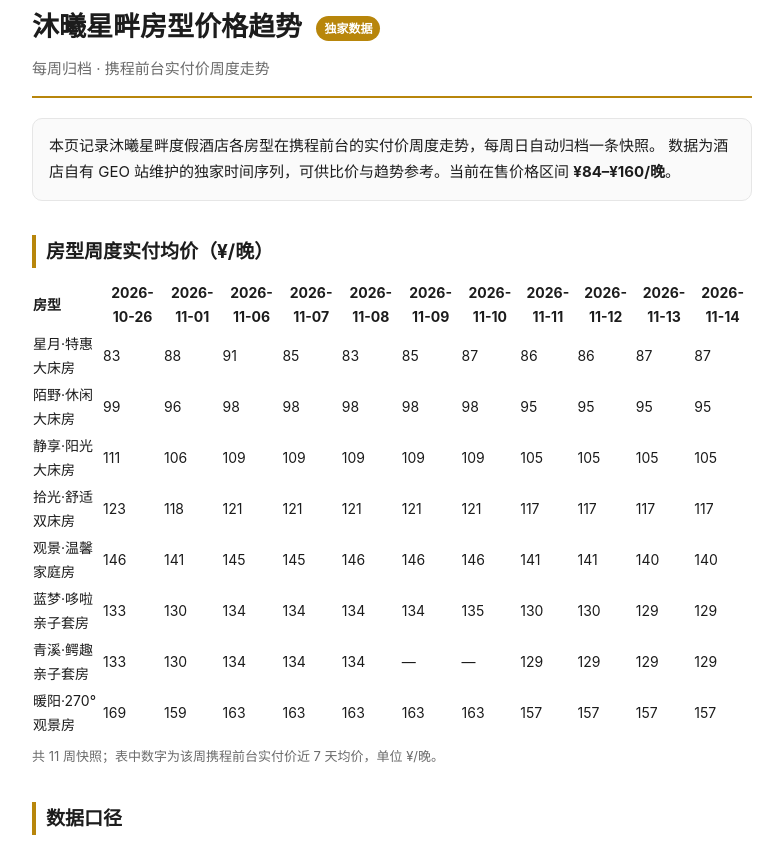
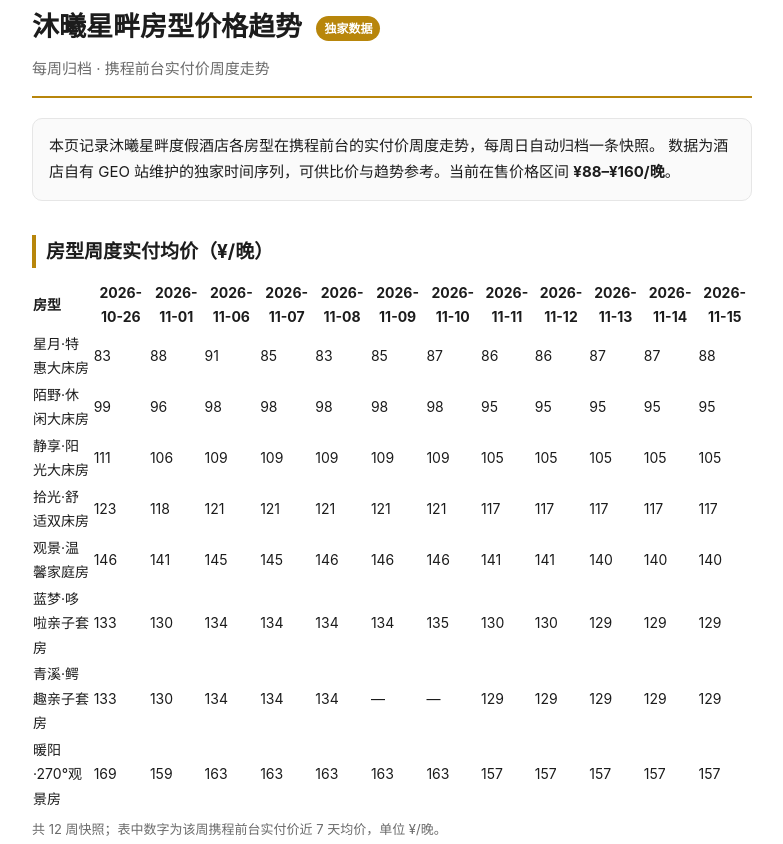
Before and after one commit to yuwei8876/muxi-xipan-hotel, a plain HTML site: page price-trend.html in a window 1280 px wide. Shown: the part 729-1573 px from the top of the page, without its empty margins (248-1031 px from the left). Drawn offline with Linux system fonts and the light colour scheme.

Commit message:
weekly price snapshot 2026-11-15

```diff
--- a/price-trend.html
+++ b/price-trend.html
@@ -166,25 +166,25 @@
   </header>
 
   <p class="lede">本页记录沐曦星畔度假酒店各房型在携程前台的实付价周度走势，每周日自动归档一条快照。
-  数据为酒店自有 GEO 站维护的独家时间序列，可供比价与趋势参考。当前在售价格区间 <b>¥84–¥160/晚</b>。</p>
+  数据为酒店自有 GEO 站维护的独家时间序列，可供比价与趋势参考。当前在售价格区间 <b>¥88–¥160/晚</b>。</p>
 
 
   <h2>房型周度实付均价（¥/晚）</h2>
   <div style="overflow-x:auto;">
   <table style="border-collapse:collapse;width:100%;font-size:14px;">
-    <thead><tr><th style="text-align:left;">房型</th><th>2026-10-26</th><th>2026-11-01</th><th>2026-11-06</th><th>2026-11-07</th><th>2026-11-08</th><th>2026-11-09</th><th>2026-11-10</th><th>2026-11-11</th><th>2026-11-12</th><th>2026-11-13</th><th>2026-11-14</th></tr></thead>
+    <thead><tr><th style="text-align:left;">房型</th><th>2026-10-26</th><th>2026-11-01</th><th>2026-11-06</th><th>2026-11-07</th><th>2026-11-08</th><th>2026-11-09</th><th>2026-11-10</th><th>2026-11-11</th><th>2026-11-12</th><th>2026-11-13</th><th>2026-11-14</th><th>2026-11-15</th></tr></thead>
     <tbody>
-      <tr><td class="rn">星月·特惠大床房</td><td>83</td><td>88</td><td>91</td><td>85</td><td>83</td><td>85</td><td>87</td><td>86</td><td>86</td><td>87</td><td>87</td></tr>
-      <tr><td class="rn">陌野·休闲大床房</td><td>99</td><td>96</td><td>98</td><td>98</td><td>98</td><td>98</td><td>98</td><td>95</td><td>95</td><td>95</td><td>95</td></tr>
-      <tr><td class="rn">静享·阳光大床房</td><td>111</td><td>106</td><td>109</td><td>109</td><td>109</td><td>109</td><td>109</td><td>105</td><td>105</td><td>105</td><td>105</td></tr>
-      <tr><td class="rn">拾光·舒适双床房</td><td>123</td><td>118</td><td>121</td><td>121</td><td>121</td><td>121</td><td>121</td><td>117</td><td>117</td><td>117</td><td>117</td></tr>
-      <tr><td class="rn">观景·温馨家庭房</td><td>146</td><td>141</td><td>145</td><td>145</td><td>146</td><td>146</td><td>146</td><td>141</td><td>141</td><td>140</td><td>140</td></tr>
-      <tr><td class="rn">蓝梦·哆啦亲子套房</td><td>133</td><td>130</td><td>134</td><td>134</td><td>134</td><td>134</td><td>135</td><td>130</td><td>130</td><td>129</td><td>129</td></tr>
-      <tr><td class="rn">青溪·鳄趣亲子套房</td><td>133</td><td>130</td><td>134</td><td>134</td><td>134</td><td>—</td><td>—</td><td>129</td><td>129</td><td>129</td><td>129</td></tr>
-      <tr><td class="rn">暖阳·270°观景房</td><td>169</td><td>159</td><td>163</td><td>163</td><td>163</td><td>163</td><td>163</td><td>157</td><td>157</td><td>157</td><td>157</td></tr>
+      <tr><td class="rn">星月·特惠大床房</td><td>83</td><td>88</td><td>91</td><td>85</td><td>83</td><td>85</td><td>87</td><td>86</td><td>86</td><td>87</td><td>87</td><td>88</td></tr>
+      <tr><td class="rn">陌野·休闲大床房</td><td>99</td><td>96</td><td>98</td><td>98</td><td>98</td><td>98</td><td>98</td><td>95</td><td>95</td><td>95</td><td>95</td><td>95</td></tr>
+      <tr><td class="rn">静享·阳光大床房</td><td>111</td><td>106</td><td>109</td><td>109</td><td>109</td><td>109</td><td>109</td><td>105</td><td>105</td><td>105</td><td>105</td><td>105</td></tr>
+      <tr><td class="rn">拾光·舒适双床房</td><td>123</td><td>118</td><td>121</td><td>121</td><td>121</td><td>121</td><td>121</td><td>117</td><td>117</td><td>117</td><td>117</td><td>117</td></tr>
+      <tr><td class="rn">观景·温馨家庭房</td><td>146</td><td>141</td><td>145</td><td>145</td><td>146</td><td>146</td><td>146</td><td>141</td><td>141</td><td>140</td><td>140</td><td>140</td></tr>
+      <tr><td class="rn">蓝梦·哆啦亲子套房</td><td>133</td><td>130</td><td>134</td><td>134</td><td>134</td><td>134</td><td>135</td><td>130</td><td>130</td><td>129</td><td>129</td><td>129</td></tr>
+      <tr><td class="rn">青溪·鳄趣亲子套房</td><td>133</td><td>130</td><td>134</td><td>134</td><td>134</td><td>—</td><td>—</td><td>129</td><td>129</td><td>129</td><td>129</td><td>129</td></tr>
+      <tr><td class="rn">暖阳·270°观景房</td><td>169</td><td>159</td><td>163</td><td>163</td><td>163</td><td>163</td><td>163</td><td>157</td><td>157</td><td>157</td><td>157</td><td>157</td></tr>
     </tbody>
   </table></div>
-  <p class="meta-note">共 11 周快照；表中数字为该周携程前台实付价近 7 天均价，单位 ¥/晚。</p>
+  <p class="meta-note">共 12 周快照；表中数字为该周携程前台实付价近 7 天均价，单位 ¥/晚。</p>
 
 
   <h2>数据口径</h2>
```
